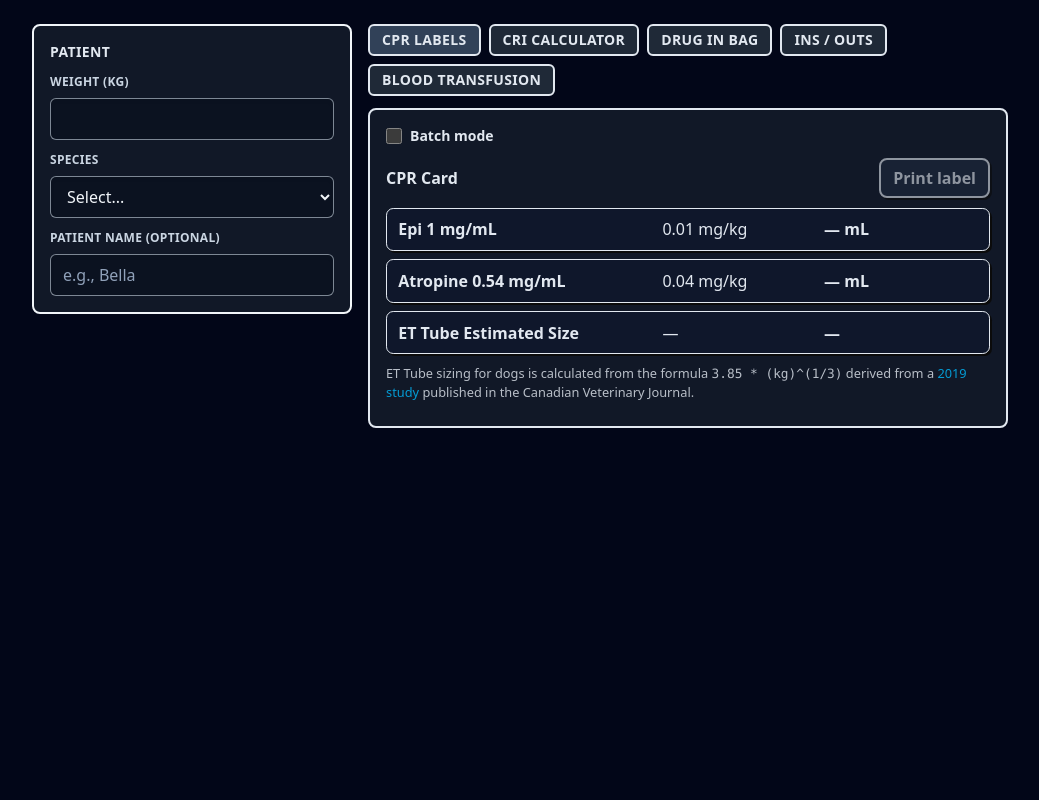
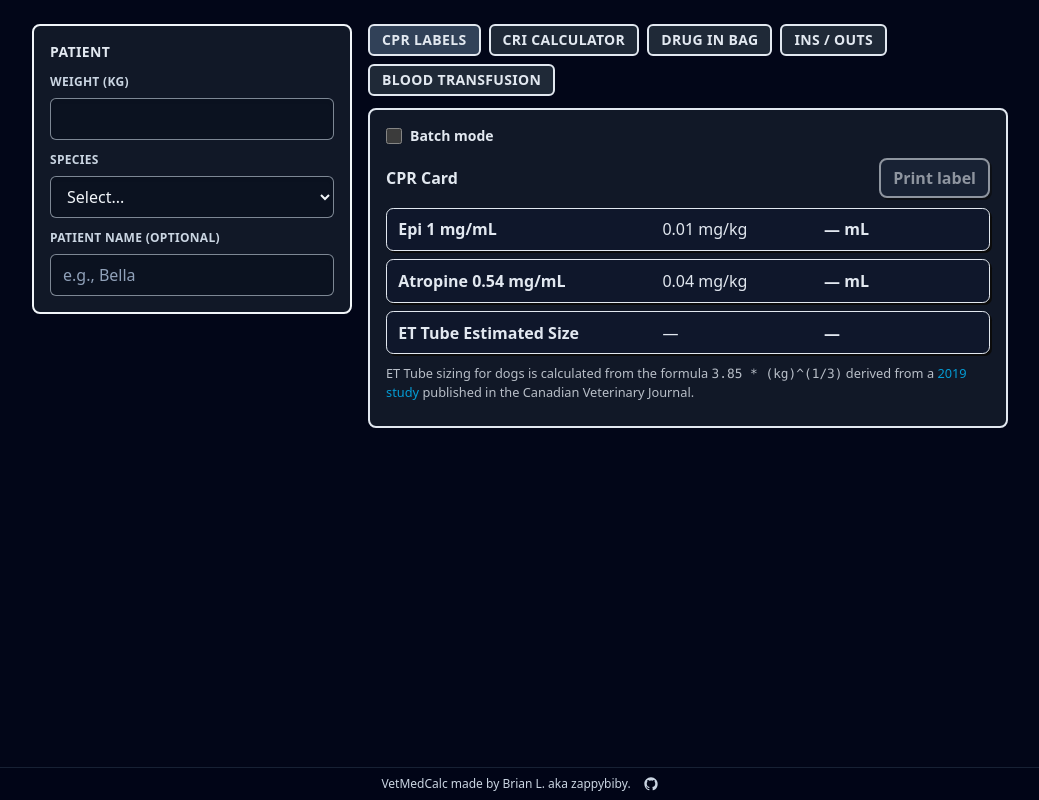
Before and after one commit to zappybiby/vetmedcalc, a Svelte app: page / in a window 1280 px wide. Shown: the whole page, without its empty margins (120-1159 px from the left). Built offline with nearby package versions, Linux system fonts and the light colour scheme.

Commit message:
add desktop footer credit

```diff
--- a/src/App.svelte
+++ b/src/App.svelte
@@ -4,7 +4,7 @@
   import { cprBatchMode } from './lib/stores/cprUi';
 </script>
 
-<main class="min-h-screen py-6">
+<main class="min-h-screen py-6 md:pb-14">
   <div
     class={`mx-auto grid min-w-0 max-w-5xl gap-4 px-4 sm:px-6 ${$cprBatchMode ? 'md:grid-cols-1' : 'md:grid-cols-[320px_1fr]'}`}
   >
@@ -17,3 +17,24 @@
     </div>
   </div>
 </main>
+
+<footer class="hidden md:fixed md:inset-x-0 md:bottom-0 md:flex md:border-t md:border-slate-800/80 md:bg-slate-950/90 md:backdrop-blur">
+  <div class="mx-auto flex w-full max-w-5xl items-center justify-center gap-3 px-4 py-2 text-xs text-slate-300">
+    <span>VetMedCalc made by Brian L. aka zappybiby.</span>
+    <a
+      class="inline-flex items-center text-slate-300 hover:text-slate-100"
+      href="https://github.com/zappybiby/vetmedcalc"
+      target="_blank"
+      rel="noreferrer"
+      aria-label="View the VetMedCalc GitHub repository"
+      title="VetMedCalc on GitHub"
+    >
+      <svg class="h-4 w-4" viewBox="0 0 24 24" role="img" aria-hidden="true">
+        <path
+          fill="currentColor"
+          d="M12 2C6.477 2 2 6.486 2 12.02c0 4.427 2.865 8.184 6.84 9.51.5.092.682-.218.682-.486 0-.237-.009-.868-.014-1.703-2.782.605-3.369-1.344-3.369-1.344-.454-1.158-1.11-1.467-1.11-1.467-.908-.622.069-.61.069-.61 1.004.071 1.532 1.034 1.532 1.034.892 1.53 2.341 1.088 2.91.832.092-.647.35-1.088.636-1.338-2.22-.253-4.555-1.114-4.555-4.958 0-1.095.39-1.99 1.029-2.69-.103-.253-.446-1.27.098-2.646 0 0 .84-.27 2.75 1.026A9.564 9.564 0 0 1 12 6.844c.85.004 1.705.115 2.504.337 1.909-1.296 2.748-1.026 2.748-1.026.546 1.376.202 2.393.1 2.646.64.7 1.028 1.595 1.028 2.69 0 3.854-2.338 4.702-4.566 4.95.359.31.678.923.678 1.86 0 1.343-.012 2.425-.012 2.756 0 .27.18.583.688.484A10.02 10.02 0 0 0 22 12.02C22 6.486 17.523 2 12 2Z"
+        />
+      </svg>
+    </a>
+  </div>
+</footer>
```
